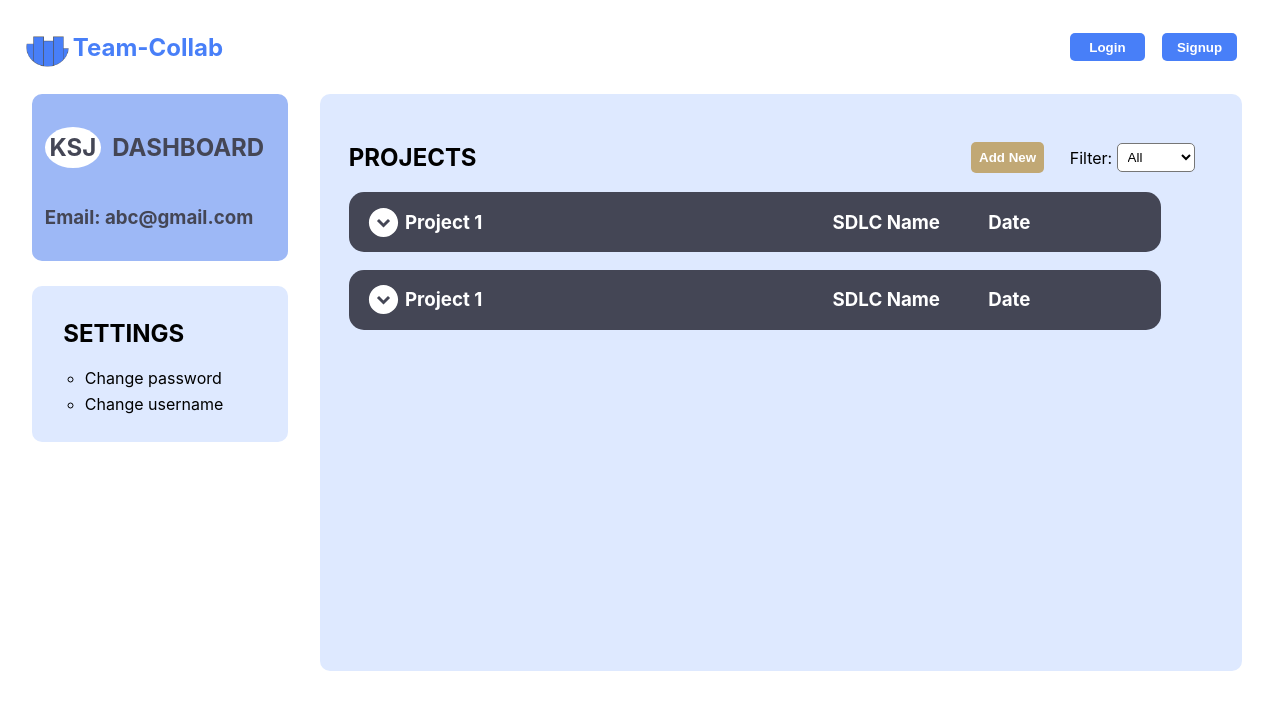
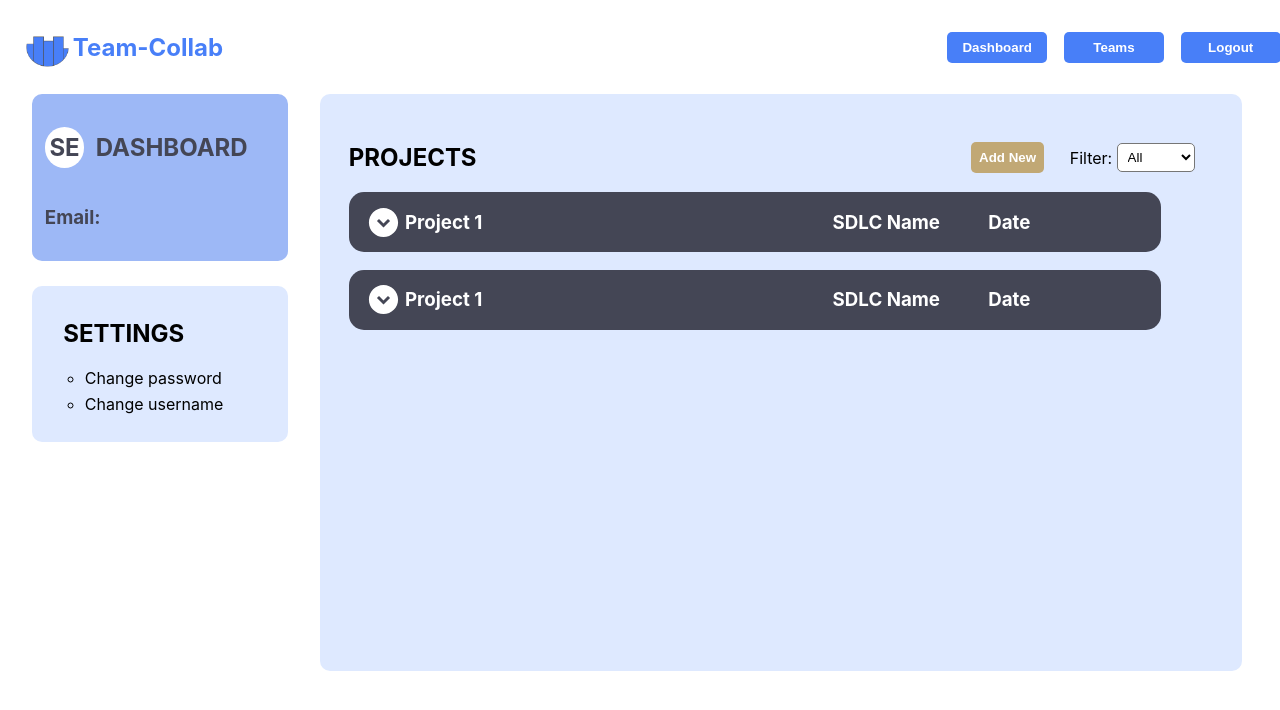
Before and after one commit to kunalsjaswal/collab-suite, a React (Create React App) app in the folder front-end/: page /dashboard in a window 1280 px wide. Shown: the top 710 px of the page. Built offline with nearby package versions, Linux system fonts and the light colour scheme; sample sign-in values are in the browser's storage.

Commit message:
added features for dashbaord

```diff
--- a/front-end/src/App.js
+++ b/front-end/src/App.js
@@ -9,7 +9,6 @@ function App() {
     <div className="App">
       <Navbar />
       <RouterPage />
-
     </div>
   );
 }
--- a/front-end/src/components/dashboard/OptionsFile.jsx
+++ b/front-end/src/components/dashboard/OptionsFile.jsx
@@ -1,15 +1,20 @@
 import React from 'react'
 import { OptionFileDiv } from './Style'
+import { useContext } from 'react'
+import contextStore from '../../context/ContextFile'
 
 const OptionsFile = () => {
+  const { currentUser } = useContext(contextStore)
   return (
     <OptionFileDiv>
       <div className='profile-section'>
         <div className='head'>
-                  <h2 className='profile-logo'>KSJ</h2>
+          <h2 className='profile-logo'>
+            {currentUser.username.charAt(0).toUpperCase() + currentUser.username.charAt(currentUser.username.length - 1).toUpperCase()}
+          </h2>
           <h2>DASHBOARD</h2>
         </div>
-              <h3>Email:  abc@gmail.com</h3>
+        <h3>Email:  {currentUser.email}</h3>
       </div>
 
       <div className='setting-section'>
--- a/front-end/src/components/dashboard/UserDashboard.jsx
+++ b/front-end/src/components/dashboard/UserDashboard.jsx
@@ -1,24 +1,26 @@
-import React, { useEffect, useState } from 'react'
+import React, { useContext, useEffect } from 'react'
 import { DashboardContainer } from './Style'
 import OptionsFile from './OptionsFile';
 import ProjectList from './ProjectList';
 import { useNavigate } from 'react-router-dom';
+import contextStore from '../../context/ContextFile';
 
 const UserDashboard = () => {
+
     const navigate = useNavigate()
-    useEffect(()=>{
-
-        if(!localStorage.getItem("collab-token")){
+    useEffect(() => {
+        if (!localStorage.getItem("collab-token")) {
             navigate("/")
         }
-    },[])
+    }, [navigate])
+
     return (
         <DashboardContainer>
             <div className='left'>
-                <OptionsFile/>
+                <OptionsFile />
             </div>
             <div className='right'>
-                <ProjectList/>
+                <ProjectList />
             </div>
         </DashboardContainer>
     )
--- a/front-end/src/components/navbar/Navbar.jsx
+++ b/front-end/src/components/navbar/Navbar.jsx
@@ -2,8 +2,22 @@ import React from 'react'
 import { NavbarDiv } from "./Style.jsx"
 import favicon from '../../images/favicon.png'
 import { NavLink } from 'react-router-dom'
+import { useContext } from 'react'
+import contextStore from '../../context/ContextFile'
+import { useNavigate } from 'react-router-dom'
 
 const Navbar = () => {
+
+    const { currentUser } = useContext(contextStore)
+    const navigate = useNavigate()
+    const handleLogout = () => {
+        localStorage.removeItem("collab-token")
+        localStorage.removeItem("collab-username")
+        localStorage.removeItem("collab-email")
+        navigate("/")
+        window.location.reload()
+    }
+
     return (
         <NavbarDiv>
             <NavLink to="/" className='icon-name'>
@@ -11,13 +25,27 @@ const Navbar = () => {
                 <h2>Team-Collab</h2>
             </NavLink>
             <div className='btn-group'>
-                <NavLink to="/login">
+                {!currentUser.token && <NavLink to="/login">
                     <button className="login">Login</button>
-                </NavLink>
+                </NavLink>}
 
-                <NavLink to="/signup">
+                {!currentUser.token && <NavLink to="/signup">
                     <button className="signup">Signup</button>
-                </NavLink>
+                </NavLink>}
+
+                {currentUser.token && <NavLink to="/dashboard">
+                    <button className="signup">Dashboard</button>
+                </NavLink>}
+
+                {currentUser.token && <NavLink to="/projectsetup">
+                    <button className="signup">Teams</button>
+                </NavLink>}
+
+
+                {currentUser.token && <NavLink to="/">
+                    <button className="signup" onClick={handleLogout}>Logout</button>
+                </NavLink>}
+
             </div>
 
         </NavbarDiv>
--- a/front-end/src/components/navbar/Style.jsx
+++ b/front-end/src/components/navbar/Style.jsx
@@ -23,13 +23,13 @@ export const NavbarDiv = styled.div`
     }
 
     div.btn-group{
-        width: 15%;
+        width: 25%;
         display: grid;
-        grid-template-columns: 45% 45%;
+        grid-template-columns: 33% 33% 33%;
         gap: 5%;
     }
     button{
-        width: 90%;
+        width: 100px;
         color: white;
         background-color: #487FF8;
         border: none;
--- a/front-end/src/context/StateFiles.jsx
+++ b/front-end/src/context/StateFiles.jsx
@@ -1,33 +1,47 @@
 import { useState } from "react";
 import contextStore from "./ContextFile";
-import {useNavigate} from 'react-router-dom'
+import { useNavigate } from 'react-router-dom'
 
-const StateFile = (props) =>{
+const StateFile = (props) => {
 
     const URI = "http://localhost:5000"
     const navigate = useNavigate()
 
     const [error, setError] = useState({
-        status : false,
-        message:""
+        status: false,
+        message: ""
     })
-    const loginUser = async({username, password})=>{
-        const response = await fetch(`${URI}/login`,{
-            method:"POST",
-            headers:{
+
+    const [currentUser, setCurrentUser] = useState({
+        username: localStorage.getItem("collab-username") || "",
+        email: localStorage.getItem("collab-email") || "",
+        token: localStorage.getItem("collab-token") || ""
+    })
+
+    const loginUser = async ({ username, password }) => {
+        const response = await fetch(`${URI}/login`, {
+            method: "POST",
+            headers: {
                 'Content-Type': 'application/json',
             },
-            body: JSON.stringify({username, password})
+            body: JSON.stringify({ username, password })
         })
 
         const json = await response.json()
-        if(json.status){
+        if (json.status) {
             // logged in
             localStorage.setItem("collab-token", json.token)
+            localStorage.setItem("collab-username", json.username)
+            localStorage.setItem("collab-email", json.email)
+            setCurrentUser({
+                username: json.username,
+                email: json.email,
+                token: json.token
+            })
             window.alert("logged in ")
             navigate("/dashboard")
         }
-        else{
+        else {
             // show error
             setError({
                 status: true,
@@ -36,22 +50,22 @@ const StateFile = (props) =>{
         }
     }
 
-    const signupUser = async (username, email, password)=>{
-        const response = await fetch(`${URI}/register`,{
-            method:"POST",
-            headers:{
+    const signupUser = async (username, email, password) => {
+        const response = await fetch(`${URI}/register`, {
+            method: "POST",
+            headers: {
                 'Content-Type': 'application/json',
             },
-            body: JSON.stringify({username, email, password})
+            body: JSON.stringify({ username, email, password })
         })
 
         const json = await response.json()
-        if(json.status){
+        if (json.status) {
             // successfully registered <- direct to login
             window.alert("Successfully Signed In")
             navigate('/login')
         }
-        else{
+        else {
             // show error
             setError({
                 status: true,
@@ -63,7 +77,7 @@ const StateFile = (props) =>{
     return (
         <contextStore.Provider
             value={{
-                loginUser, signupUser
+                loginUser, signupUser, currentUser, error
             }}
         >
             {props.children}
```
Also changed, not shown: front-end/src/components/authentication/Signup.jsx (+19 -20 lines), 2 other files (tests, documents, lock files or other folders). Lines whose indentation alone changed are shown as unchanged.
